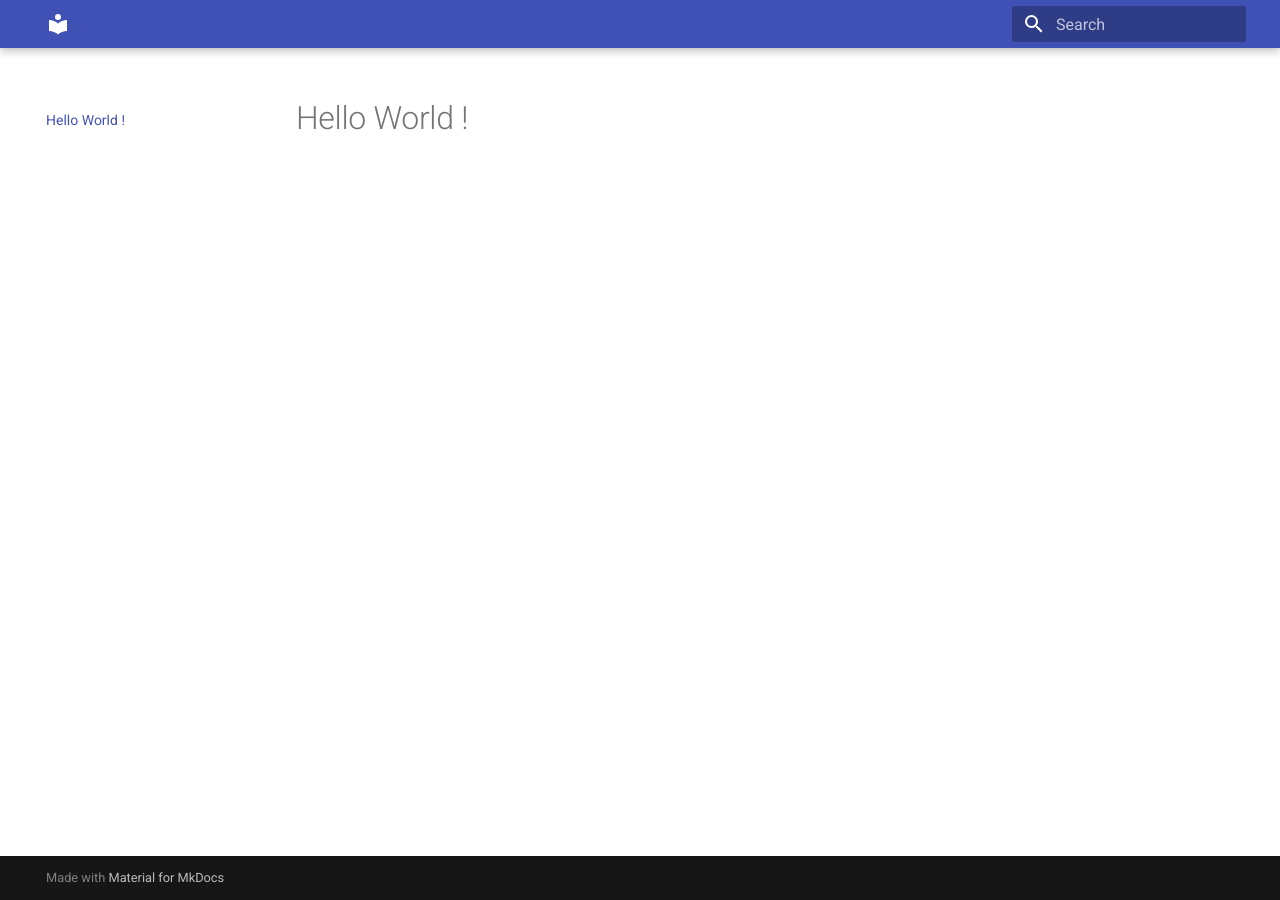
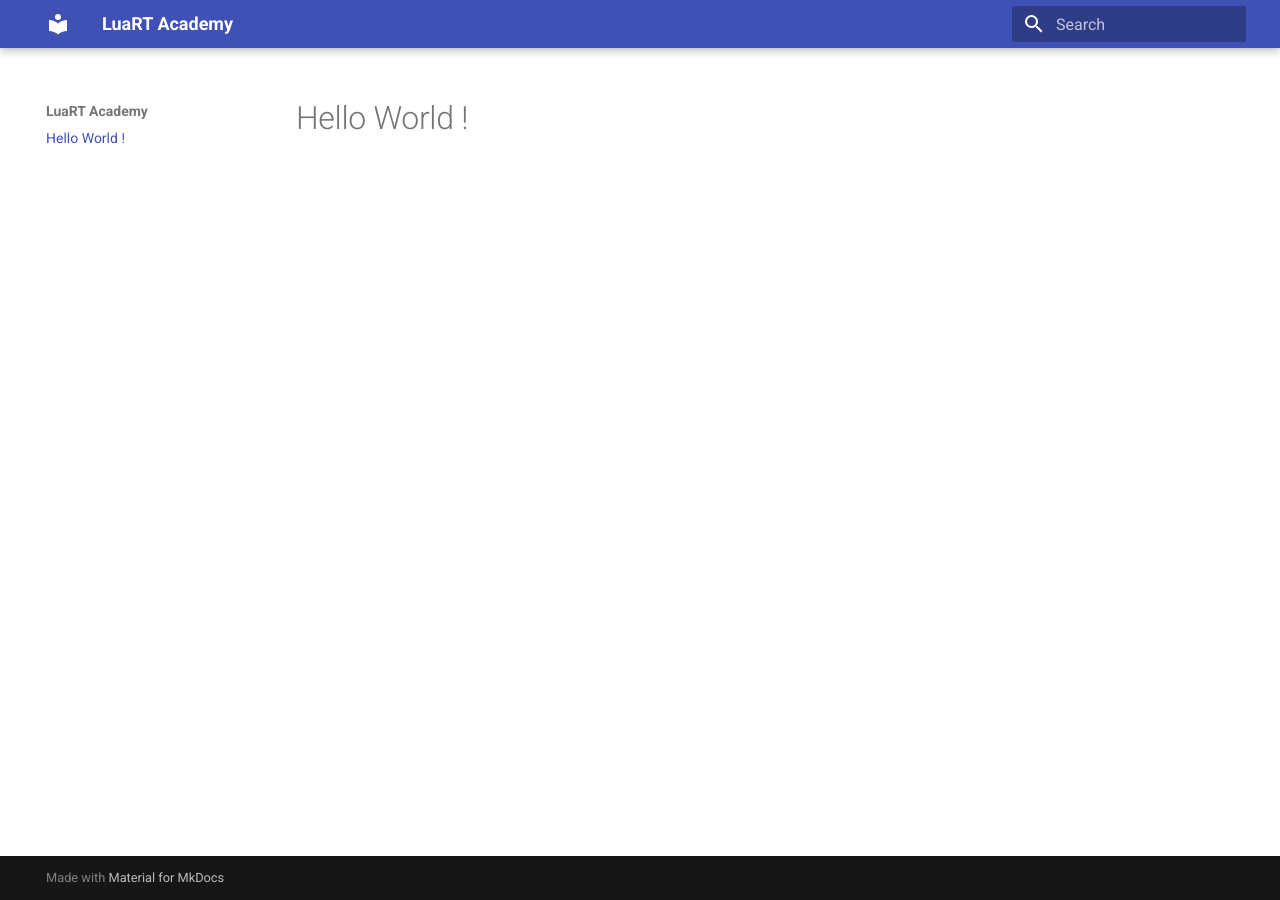
Before and after one commit to starfire11/mdtest, an MkDocs documentation site: the page built from docs/index.md, in a window 1280 px wide. Built offline with MkDocs 1.6.1 and Material for MkDocs 9.7.7, drawn with Linux system fonts in a browser that asks for light colours; part of the change alters nothing that is shown.

Commit message:
Update mkdocs.yml

```diff
--- a/mkdocs.yml
+++ b/mkdocs.yml
@@ -1,4 +1,4 @@
-site-name: LuaRT Academy
+site_name: LuaRT Academy
 
 theme:
   name: material
```
